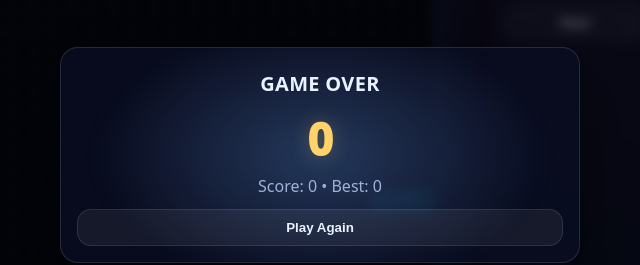
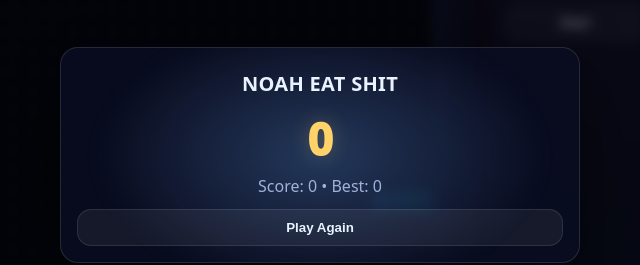
Before and after one commit to khabach112233-wq/Test-Caro, a plain HTML site: page index.html in a window 1280 px wide. Both pictures are taken after a click on the button "Start". Shown: the part 245-510 px from the top of the page, 320-960 px from the left. Drawn offline with Linux system fonts and the light colour scheme.

Commit message:
Update index.html

```diff
--- a/index.html
+++ b/index.html
@@ -292,7 +292,7 @@
 
   <div id="overlay" class="overlay" aria-hidden="true">
     <div class="modal">
-      <h2>GAME OVER</h2>
+      <h2>NOAH EAT SHIT</h2>
       <div class="big" id="finalScore">0</div>
       <p id="finalText">Your score</p>
       <div style="height:12px"></div>
```
